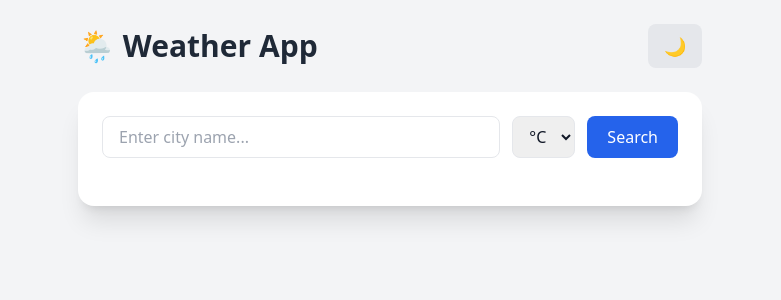
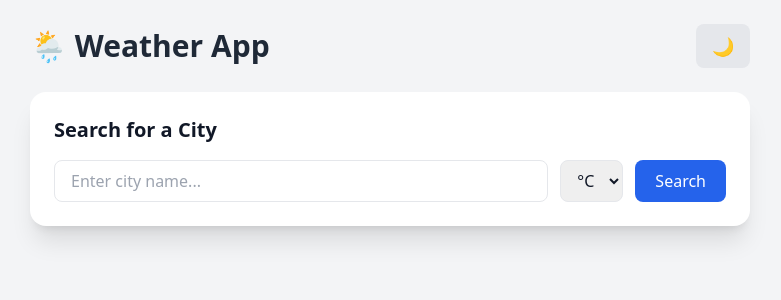
Before and after one commit to SAURAV878/weather_app, a Django app: page /home/ in a window 1280 px wide. Shown: the top 300 px of the page, without its empty margins (250-1031 px from the left). Run offline with Django 5.2, Linux system fonts and the light colour scheme; some libraries are stand-ins or nearby versions.

Commit message:
chore : adding animated in weather.html

```diff
--- a/weather/templates/weather.html
+++ b/weather/templates/weather.html
@@ -13,9 +13,9 @@
 
 <body class="bg-gray-100 dark:bg-gray-900 text-gray-900 dark:text-gray-100 transition-colors duration-500">
 
-    <div class="max-w-2xl mx-auto p-4 sm:p-6">
+    <div class="max-w-3xl mx-auto p-4 sm:p-6">
 
-        <!-- Header: Title & Theme Toggle -->
+        <!-- Header -->
         <header class="flex justify-between items-center mb-6">
             <h1 class="text-3xl font-bold text-gray-800 dark:text-white">🌦 Weather App</h1>
             <button id="theme-toggle" class="px-4 py-2 rounded-lg bg-gray-200 dark:bg-gray-700 text-lg">
@@ -23,41 +23,35 @@
             </button>
         </header>
 
-        <main class="bg-white dark:bg-gray-800 shadow-xl rounded-2xl p-6">
+        <!-- Main Content Blocks -->
+        <main class="space-y-6">
 
-            <!-- Section 1: Search -->
-            <section id="search-section" class="mb-6">
+            <!-- Block 1: Search -->
+            <div id="search-block" class="bg-white dark:bg-gray-800 shadow-xl rounded-2xl p-6">
+                <h2 class="text-xl font-semibold mb-4">Search for a City</h2>
                 <div class="flex flex-col sm:flex-row gap-3">
-                    <input id="cityInput" type="text" placeholder="Enter city name..."
-                           class="w-full px-4 py-2 border rounded-lg dark:bg-gray-700 dark:border-gray-600 focus:ring-2 focus:ring-blue-400">
-
+                    <input id="cityInput" type="text" placeholder="Enter city name..." class="w-full px-4 py-2 border rounded-lg dark:bg-gray-700 dark:border-gray-600 focus:ring-2 focus:ring-blue-400">
                     <select id="unitSelect" class="px-3 py-2 border rounded-lg dark:bg-gray-700 dark:border-gray-600">
                         <option value="celsius">°C</option>
                         <option value="fahrenheit">°F</option>
                     </select>
-
-                    <button id="fetchWeatherBtn" class="px-5 py-2 bg-blue-600 text-white rounded-lg hover:bg-blue-700 transition-colors">
-                        Search
-                    </button>
+                    <button id="fetchWeatherBtn" class="px-5 py-2 bg-blue-600 text-white rounded-lg hover:bg-blue-700 transition-colors">Search</button>
                 </div>
                 <div id="errorBox" class="hidden bg-red-100 text-red-700 p-3 rounded-lg mt-4"></div>
-            </section>
-
-            <!-- Loader -->
-            <div id="loader" class="hidden text-center my-8">
-                <div class="animate-spin h-10 w-10 border-4 border-blue-500 border-t-transparent rounded-full mx-auto"></div>
-                <p class="mt-2 text-gray-600 dark:text-gray-400">Fetching weather...</p>
+                <!-- Loader -->
+                <div id="loader" class="hidden text-center my-8">
+                    <div class="animate-spin h-10 w-10 border-4 border-blue-500 border-t-transparent rounded-full mx-auto"></div>
+                    <p class="mt-2 text-gray-600 dark:text-gray-400">Fetching weather...</p>
+                </div>
             </div>
 
-            <!-- Weather Display Sections -->
-            <div id="weatherDisplay" class="hidden">
-
-                <!-- Section 2: Current Weather -->
+            <!-- Block 2: Weather Overview -->
+            <div id="weather-block" class="hidden bg-white dark:bg-gray-800 shadow-xl rounded-2xl p-6">
+                <!-- Current Weather -->
                 <section id="current-weather-section" class="text-center mb-8">
                     <h2 class="text-4xl font-bold" id="cityName"></h2>
                     <p class="text-gray-500 dark:text-gray-400 mb-4" id="countryName"></p>
-
-                    <div class="flex items-center justify-center gap-4 bg-blue-100 dark:bg-gray-700 p-6 rounded-xl">
+                    <div class="flex items-center justify-center gap-4 bg-blue-100 dark:bg-gray-700 p-6 rounded-xl max-w-md mx-auto">
                         <div class="text-6xl" id="currentIcon"></div>
                         <div class="text-left">
                             <p class="text-5xl font-semibold"><span id="currentTemp"></span>°</p>
@@ -66,82 +60,80 @@
                     </div>
                 </section>
 
-                <!-- Section 3: 7-Day Forecast -->
+                <!-- 7-Day Forecast List -->
                 <section id="forecast-section">
                     <h3 class="text-2xl font-semibold mb-4 text-center sm:text-left">7-Day Forecast</h3>
-                    <div id="forecast" class="grid grid-cols-2 sm:grid-cols-4 lg:grid-cols-7 gap-3 text-center">
-                        <!-- Forecast cards will be injected here -->
+                    <div id="forecast" class="grid grid-cols-3 sm:grid-cols-4 md:grid-cols-7 gap-3 text-center">
+                        <!-- Forecast cards injected here -->
                     </div>
                 </section>
+            </div>
 
+            <!-- Block 3: Detailed Forecast -->
+            <div id="detail-block" class="hidden bg-white dark:bg-gray-800 shadow-xl rounded-2xl p-6">
+                <h3 class="text-2xl font-semibold mb-4">Details</h3>
+                <div id="detail-content">
+                    <p class="font-bold text-xl mb-2" id="detail-date"></p>
+                    <div class="flex items-center gap-4 mb-4 p-4 bg-gray-100 dark:bg-gray-700 rounded-xl">
+                        <p class="text-5xl" id="detail-icon"></p>
+                        <div>
+                            <p class="text-2xl font-semibold" id="detail-temp"></p>
+                            <p class="text-gray-600 dark:text-gray-300" id="detail-desc"></p>
+                        </div>
+                    </div>
+                    <div class="space-y-2 text-sm">
+                        <p><strong>Wind:</strong> <span id="detail-wind">N/A</span></p>
+                        <p><strong>Humidity:</strong> <span id="detail-humidity">N/A</span></p>
+                    </div>
+                </div>
             </div>
         </main>
     </div>
 
     <script>
         // --- DOM Elements ---
-        const cityInput = document.getElementById("cityInput");
-        const unitSelect = document.getElementById("unitSelect");
-        const fetchWeatherBtn = document.getElementById("fetchWeatherBtn");
-        const loader = document.getElementById("loader");
-        const errorBox = document.getElementById("errorBox");
-        const weatherDisplay = document.getElementById("weatherDisplay");
-        const themeToggle = document.getElementById('theme-toggle');
-        const themeIcon = document.getElementById('theme-icon');
+        const cityInput = document.getElementById("cityInput"), unitSelect = document.getElementById("unitSelect"),
+              fetchWeatherBtn = document.getElementById("fetchWeatherBtn"), loader = document.getElementById("loader"),
+              errorBox = document.getElementById("errorBox"), themeToggle = document.getElementById('theme-toggle'),
+              themeIcon = document.getElementById('theme-icon'), forecastDiv = document.getElementById("forecast"),
+              searchBlock = document.getElementById('search-block'), weatherBlock = document.getElementById('weather-block'),
+              detailBlock = document.getElementById('detail-block');
+
+        // --- State ---
+        let forecastData = [];
 
         // --- Weather Icons ---
-        const icons = {
-            "Clear sky": "☀️", "Mainly clear": "🌤", "Partly cloudy": "⛅", "Overcast": "☁️",
-            "Fog": "🌫", "Light rain": "🌧", "Moderate rain": "🌧", "Heavy rain": "🌧",
-            "Light snow": "❄️", "Moderate snow": "❄️", "Rain showers": "🌦", "Snow showers": "🌨️",
-            "Thunderstorm": "⛈️"
-        };
+        const icons = { "Clear sky": "☀️", "Mainly clear": "🌤", "Partly cloudy": "⛅", "Overcast": "☁️", "Fog": "🌫", "Light rain": "🌧", "Moderate rain": "🌧", "Heavy rain": "🌧", "Light snow": "❄️", "Moderate snow": "❄️", "Rain showers": "🌦", "Snow showers": "🌨️", "Thunderstorm": "⛈️" };
         const defaultIcon = "🌡️";
 
         // --- Theme Toggle ---
         themeToggle.addEventListener('click', () => {
             const html = document.documentElement;
             html.classList.toggle('dark');
-
-            if (html.classList.contains('dark')) {
-                themeIcon.textContent = '☀️'; // Sun icon for dark mode
-            } else {
-                themeIcon.textContent = '🌙'; // Moon icon for light mode
-            }
+            themeIcon.textContent = html.classList.contains('dark') ? '☀️' : '🌙';
         });
 
         // --- Event Listeners ---
         fetchWeatherBtn.addEventListener("click", fetchWeather);
-        cityInput.addEventListener("keypress", (e) => {
-            if (e.key === "Enter") fetchWeather();
-        });
+        cityInput.addEventListener("keypress", (e) => e.key === "Enter" && fetchWeather());
 
         // --- Functions ---
         async function fetchWeather() {
             const city = cityInput.value.trim();
-            const unit = unitSelect.value;
-
-            if (!city) {
-                showError("Please enter a city name.");
-                return;
-            }
+            if (!city) { showError("Please enter a city name."); return; }
 
             showLoader(true);
             showError(null);
-            weatherDisplay.classList.add("hidden");
+            weatherBlock.classList.add("hidden");
+            detailBlock.classList.add("hidden");
 
             try {
-                const res = await fetch(`/api/current_weather/?city=${city}&unit=${unit}`);
+                const res = await fetch(`/api/current_weather/?city=${city}&unit=${unitSelect.value}`);
                 if (!res.ok) throw new Error(`HTTP error! Status: ${res.status}`);
                 const data = await res.json();
-
-                if (data.error) {
-                    showError(data.error);
-                } else {
-                    displayWeather(data);
-                }
+                data.error ? showError(data.error) : displayWeather(data);
             } catch (error) {
-                showError("An error occurred while fetching data. Please try again.");
+                showError("An error occurred. Please try again.");
                 console.error("Fetch Error:", error);
             } finally {
                 showLoader(false);
@@ -149,29 +141,22 @@
         }
 
         function showError(msg) {
-            if (msg) {
-                errorBox.textContent = msg;
-                errorBox.classList.remove("hidden");
-            } else {
-                errorBox.classList.add("hidden");
-            }
+            errorBox.classList.toggle("hidden", !msg);
+            if (msg) errorBox.textContent = msg;
         }
 
         function showLoader(isLoading) {
-            if (isLoading) {
-                loader.classList.remove("hidden");
-            } else {
-                loader.classList.add("hidden");
-            }
+            loader.classList.toggle("hidden", !isLoading);
         }
 
         function findIcon(description) {
-            const key = Object.keys(icons).find(k => description.includes(k)) || defaultIcon;
-            return icons[key];
+            const key = Object.keys(icons).find(k => description.includes(k));
+            return key ? icons[key] : defaultIcon;
         }
 
         function displayWeather(data) {
-            weatherDisplay.classList.remove("hidden");
+            weatherBlock.classList.remove("hidden");
+            forecastData = data.forecast;
 
             // Current Weather
             document.getElementById("cityName").textContent = data.city;
@@ -180,27 +165,43 @@
             document.getElementById("currentDesc").textContent = data.current.weather_description;
             document.getElementById("currentIcon").textContent = findIcon(data.current.weather_description);
 
-            // Forecast
-            const forecastDiv = document.getElementById("forecast");
+            // 7-Day Forecast
             forecastDiv.innerHTML = "";
-
-            data.forecast.forEach(day => {
+            data.forecast.forEach((day, index) => {
                 const card = document.createElement("div");
-                card.className = "p-3 bg-gray-100 dark:bg-gray-700 rounded-lg shadow-sm flex flex-col items-center";
+                card.className = "p-3 bg-gray-100 dark:bg-gray-600 rounded-lg shadow-sm flex flex-col items-center cursor-pointer transition-all duration-200 hover:scale-105";
+                card.setAttribute('onclick', `displayDayDetails(${index})`);
 
                 const dayName = new Date(day.date).toLocaleDateString('en-US', { weekday: 'short' });
-
                 card.innerHTML = `
                     <p class="font-semibold text-sm">${dayName}</p>
                     <p class="text-3xl my-1">${findIcon(day.description)}</p>
                     <div class="text-xs">
-                        <span class="font-bold">${Math.round(day.max)}°</span>
-                        <span>/ ${Math.round(day.min)}°</span>
+                        <span class="font-bold">${Math.round(day.max)}°</span> / ${Math.round(day.min)}°
                     </div>
                 `;
                 forecastDiv.appendChild(card);
             });
         }
+
+        function displayDayDetails(index) {
+            detailBlock.classList.remove("hidden");
+
+            // Highlight selected card
+            Array.from(forecastDiv.children).forEach((child, i) => {
+                child.classList.toggle('ring-2', i === index);
+                child.classList.toggle('ring-blue-500', i === index);
+            });
+
+            const day = forecastData[index];
+
+            document.getElementById('detail-date').textContent = new Date(day.date).toLocaleDateString('en-US', { weekday: 'long', month: 'long', day: 'numeric' });
+            document.getElementById('detail-icon').textContent = findIcon(day.description);
+            document.getElementById('detail-temp').innerHTML = `<span class="font-bold">${Math.round(day.max)}°</span> / ${Math.round(day.min)}°`;
+            document.getElementById('detail-desc').textContent = day.description;
+            document.getElementById('detail-wind').textContent = day.wind || 'N/A';
+            document.getElementById('detail-humidity').textContent = day.humidity || 'N/A';
+        }
     </script>
 
 </body>
```
